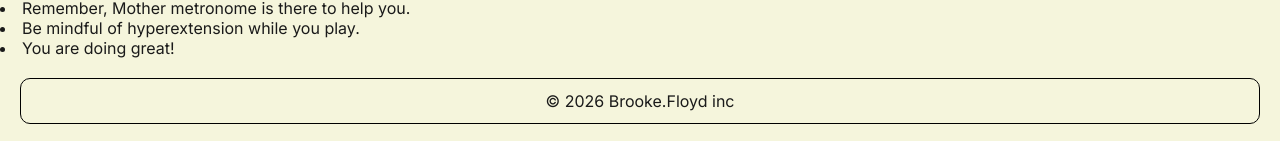
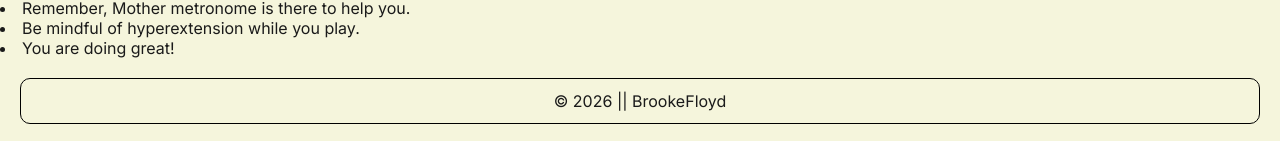
Before and after one commit to BrookeFloyd10/Harmonotes-BrookeF, a React (Vite) app in the folder harmonotes/: page /dashboard in a window 1280 px wide. Shown: the part 743-884 px from the top of the page. Built offline with nearby package versions, Linux system fonts and the light colour scheme.

Commit message:
changed footer content

```diff
--- a/harmonotes/src/components/layout/Footer.jsx
+++ b/harmonotes/src/components/layout/Footer.jsx
@@ -3,7 +3,7 @@ const Footer = () => {
     return(
         <footer>
             <div id="footer">
-                &copy; 2026 Brooke.Floyd inc
+                &copy; 2026 || BrookeFloyd
             </div>
         </footer>
     );
```
